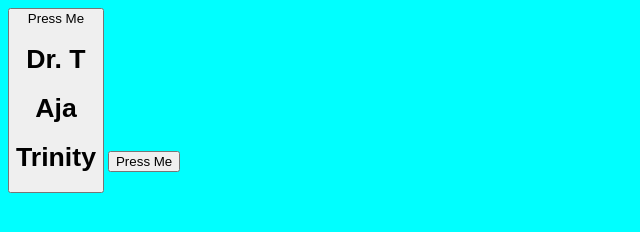
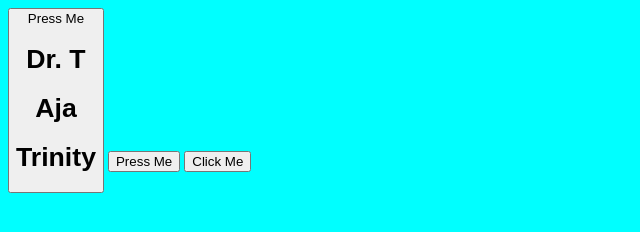
Before and after one commit to ImadOttallah/loops-data, a plain HTML site: page index.html in a window 1280 px wide. Shown: the whole page, without its empty margins (0-640 px from the left). Drawn offline with Linux system fonts and the light colour scheme.

Commit message:
added button event listener

```diff
--- a/index.html
+++ b/index.html
@@ -10,6 +10,7 @@
 <body>
   <button id="instructors">Press Me</button>
   <button id="main-btn">Press Me</button>
+  <button id="secondary-btn">Click Me</button>
 <script src="main.js"></script>
 </body>
 </html>
--- a/main.js
+++ b/main.js
@@ -29,7 +29,11 @@ for (const taco of team) {
 }
 
 
-
+const div = document.querySelector("#main-btn");
+div.addEventListener("click",(event) => {
+  if(event.target.id === "secondary-btn")
+  console.log("hello")
+})
 
 
 
```
